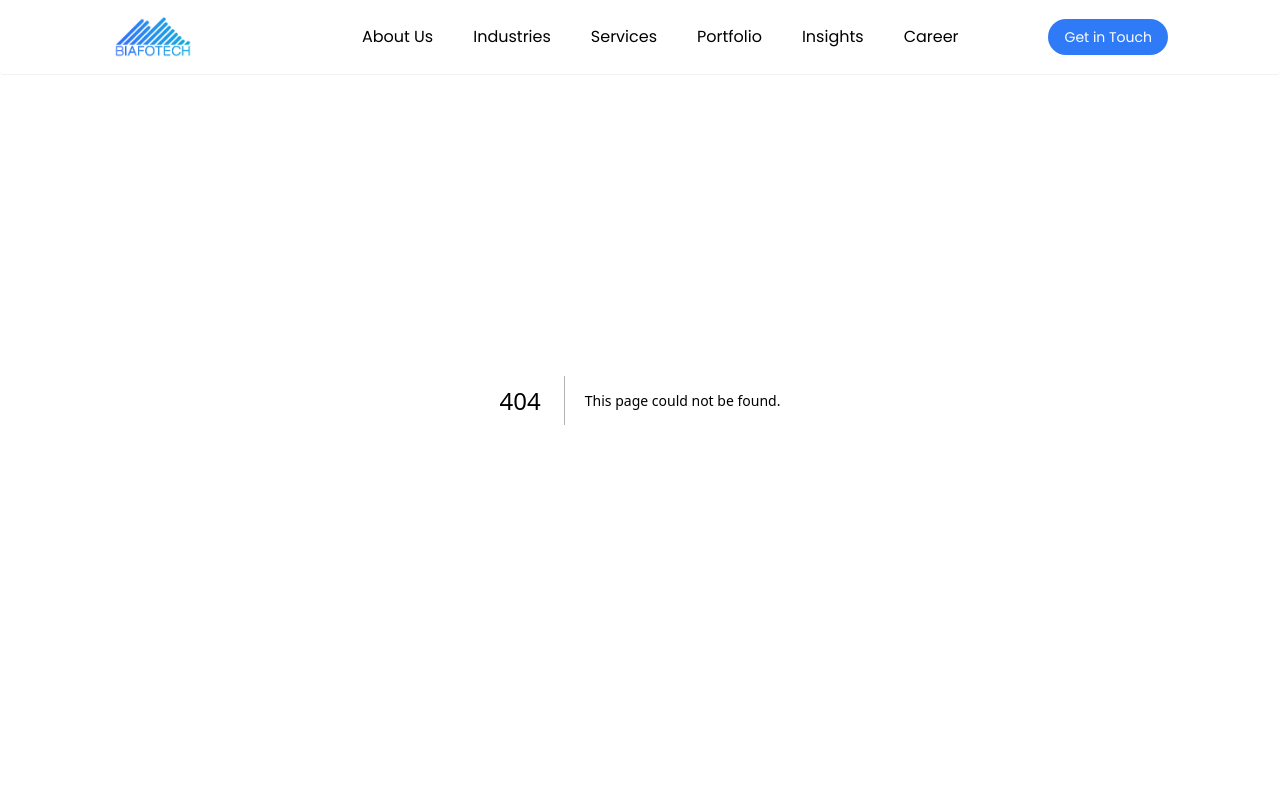
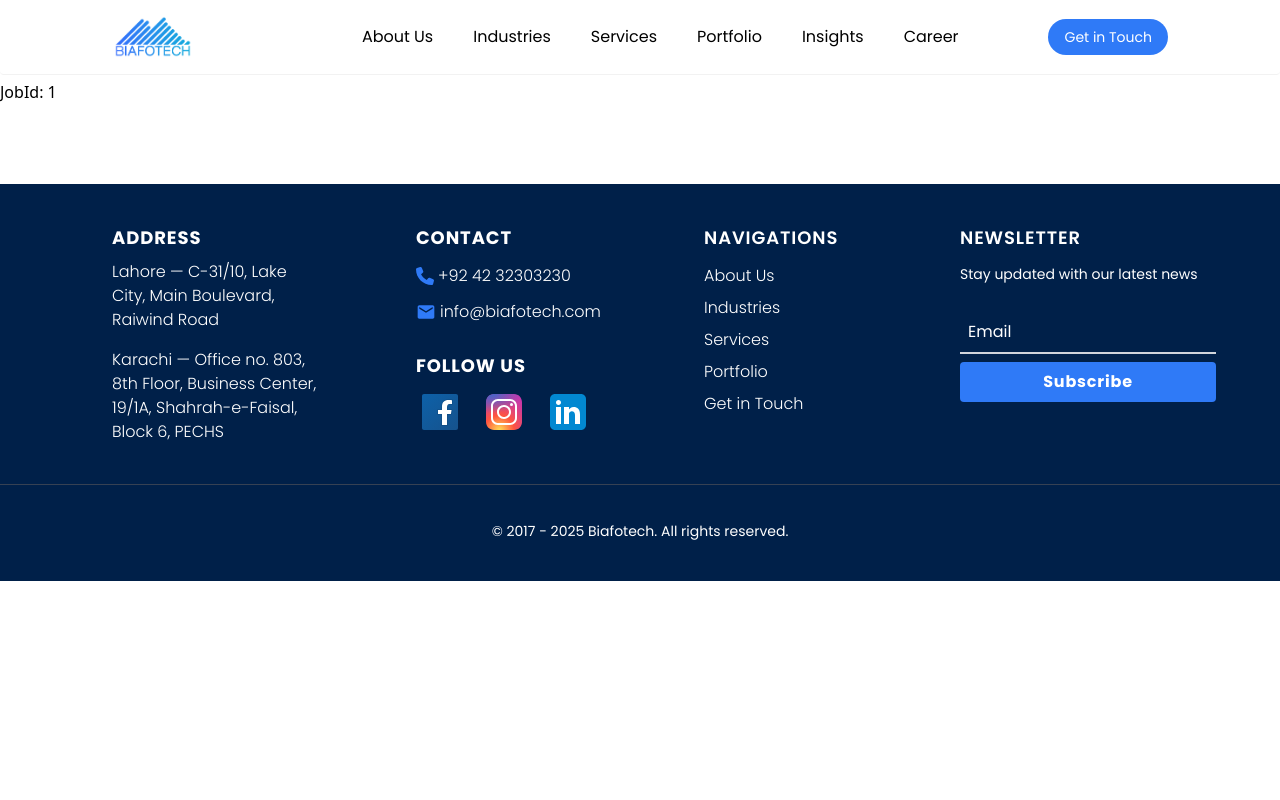
Before and after one commit to ahmadsohailMask01/company-website, a Next.js app: page /job-details/1 in a window 1280 px wide. Before the commit this address had no page. Shown: the top 800 px of the page. Built offline with nearby package versions, Linux system fonts and the light colour scheme.

Commit message:
Details page general layout is added

```diff
--- /dev/null
+++ b/src/app/components/CareersDetail/CareersDetail.jsx
@@ -0,0 +1,9 @@
+import React from 'react'
+
+const CareersDetail = ({slug}) => {
+  return (
+    <div className='py-20'>JobId: {slug}</div>
+  )
+}
+
+export default CareersDetail
--- /dev/null
+++ b/src/app/job-details/[slug]/page.js
@@ -0,0 +1,14 @@
+'use client'
+import CareersDetail from '@/app/components/CareersDetail/CareersDetail';
+import { useParams } from 'next/navigation'
+import React from 'react'
+
+const page = () => {
+    const params = useParams();
+    const slug = params.slug;
+  return (
+    <><CareersDetail slug={slug}/></>
+  )
+}
+
+export default page
```
